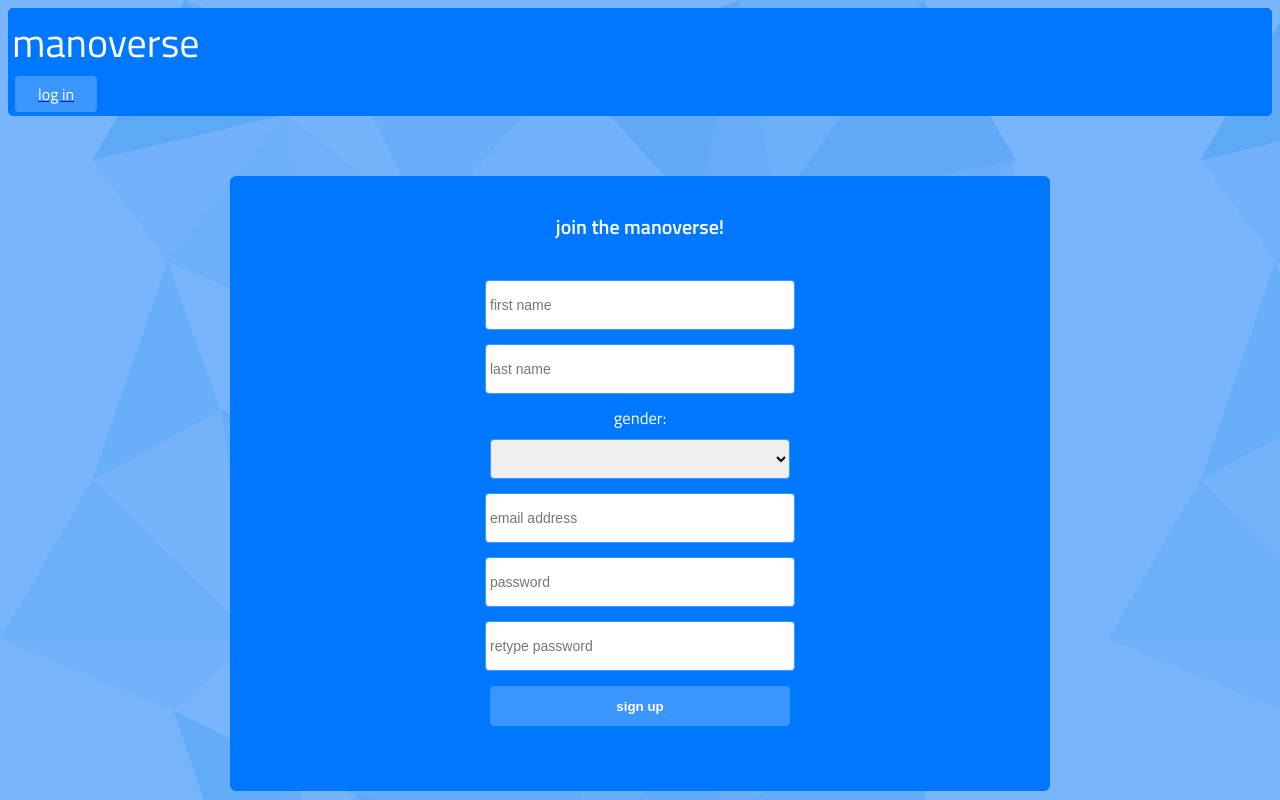
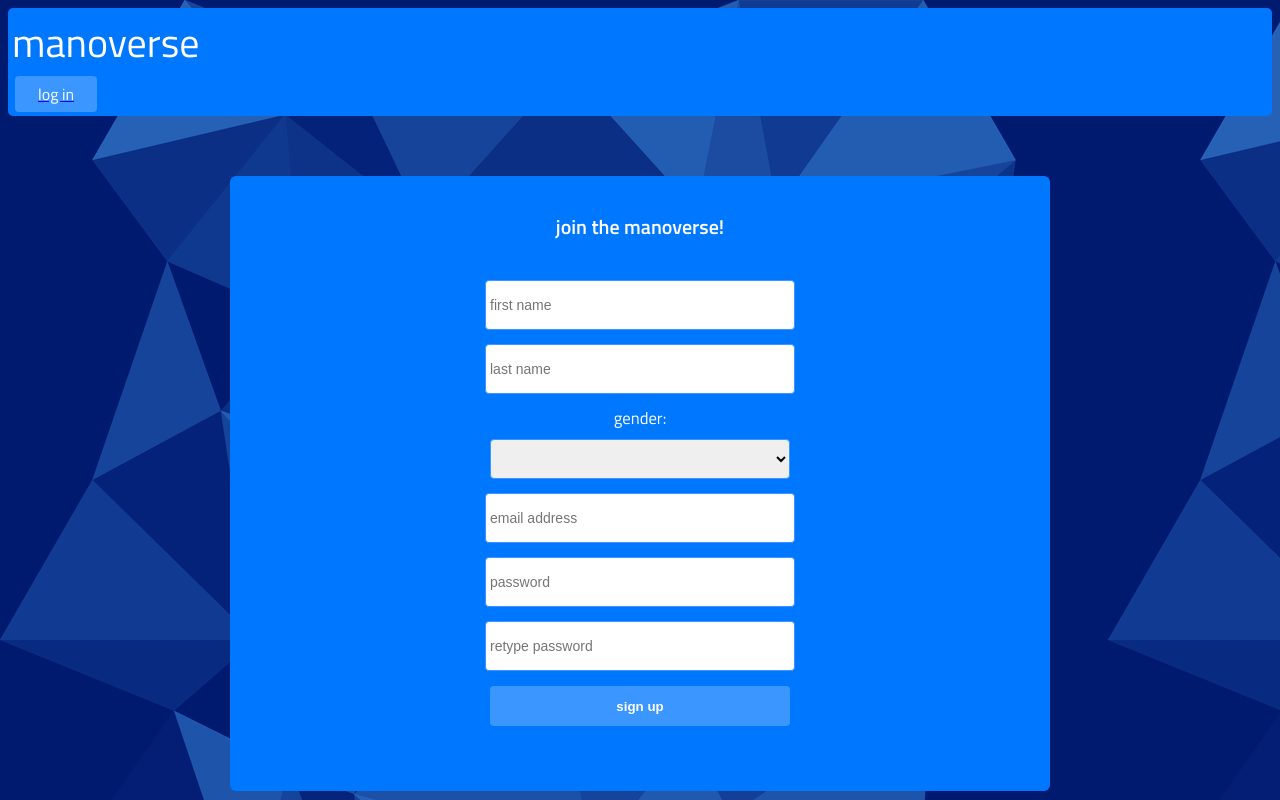
Before and after one commit to Hiltecher/manoproject, a PHP site: page /signup.php in a window 1280 px wide. Run offline with PHP 8.4, Linux system fonts and the light colour scheme.

Commit message:
Media Query Test

```diff
--- a/main.css
+++ b/main.css
@@ -190,7 +190,7 @@ textarea{
 #background{
 
     font-family: 'Titillium Web', sans-serif;
-    background-color: #79b5fa;
+    background-color: rgb(0, 26, 112);
     background-image:url(images/tris.png);
 
 }
```
